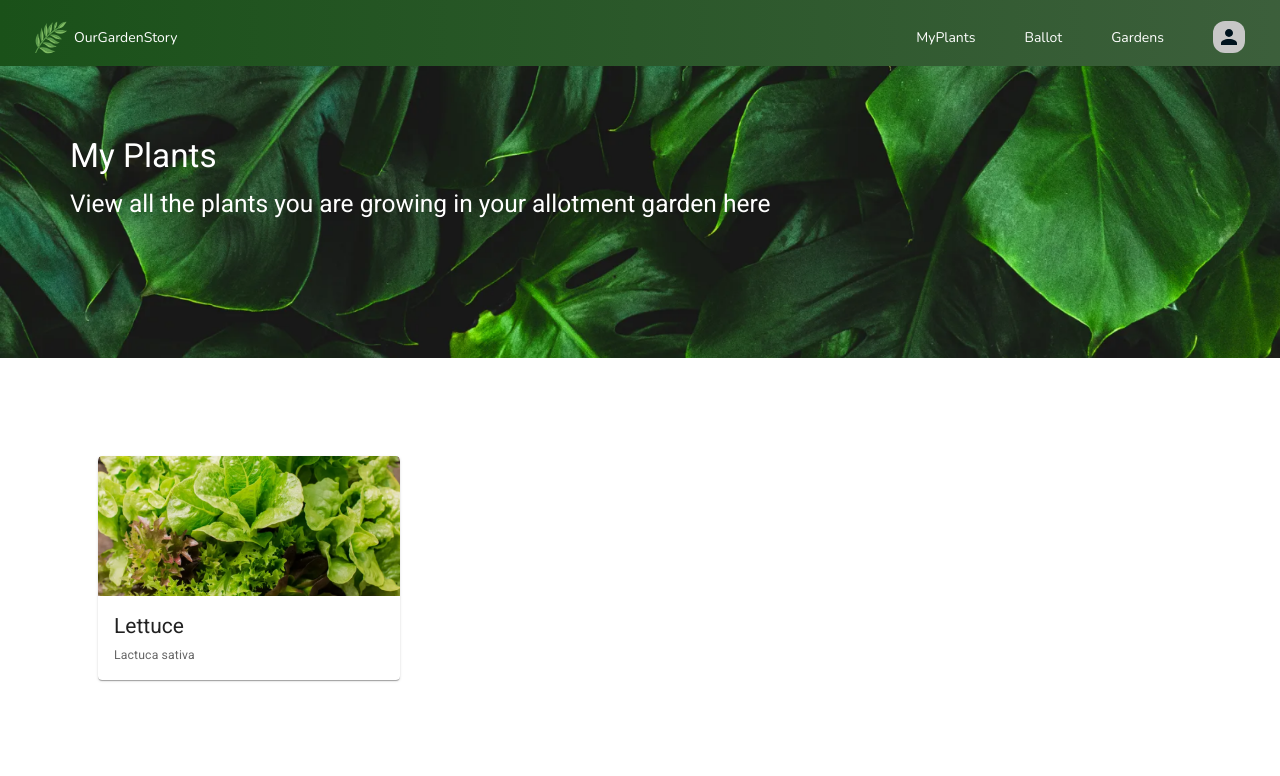
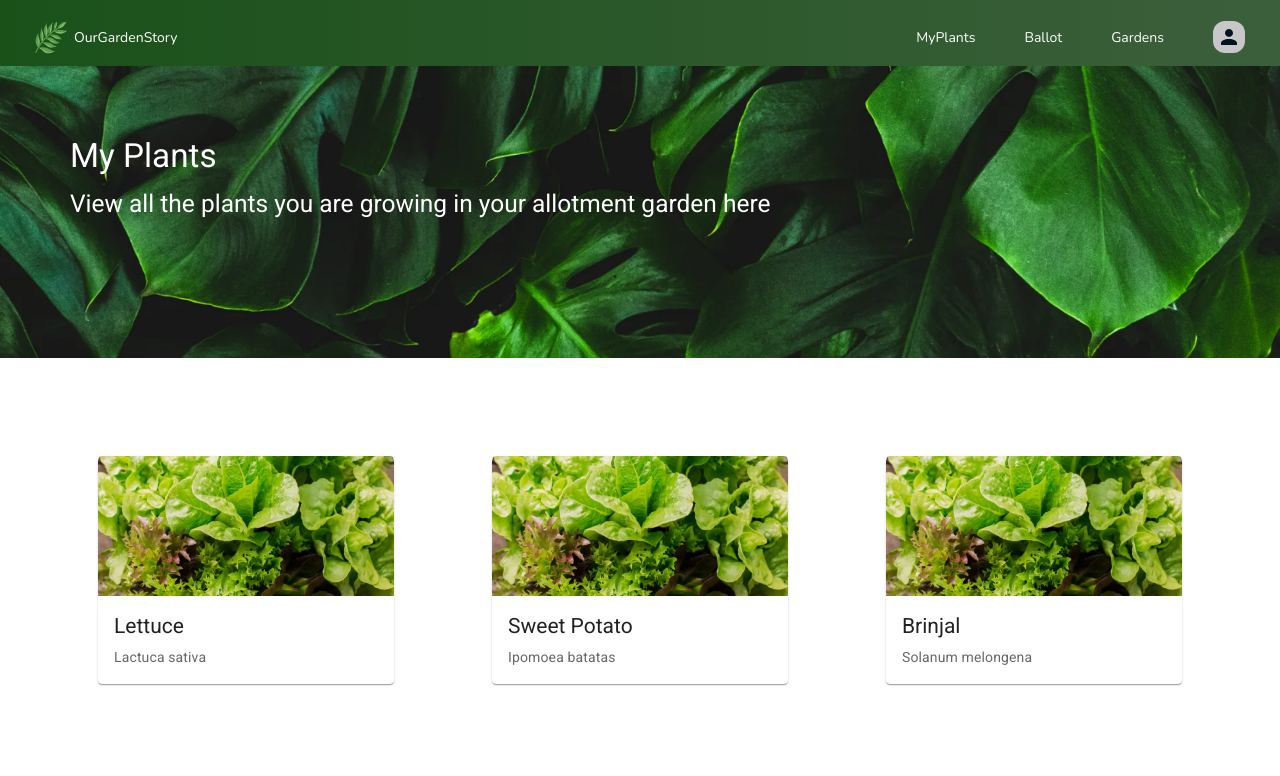
Before and after one commit to CS203-G2-T7/CS203-Project, a React (Create React App) app in the folder ReactFrontend/: page /my-plants in a window 1280 px wide. Shown: the top 776 px of the page. Built offline with nearby package versions, Linux system fonts and the light colour scheme.

Commit message:
refactored my plants a little

```diff
--- a/ReactFrontend/src/pages/MyPlants/ActionArea.styled.ts
+++ /dev/null
@@ -1,9 +0,0 @@
-import styled from "styled-components";
-import { Card } from "@mui/material";
-
-export const ActionAreaStyled = styled(Card)`
-  border-radius: calc(200rem/16);
-  margin-top: 7rem;
-  margin-left: 7rem;
-  width: calc(345rem/16);
-`;
--- /dev/null
+++ b/ReactFrontend/src/pages/MyPlants/Content/Content.styled.ts
@@ -0,0 +1,7 @@
+import styled from "styled-components";
+
+export const ContentStyled = styled.div`
+  display: flex;
+  gap: 7rem;
+  margin: 7rem
+`;
--- /dev/null
+++ b/ReactFrontend/src/pages/MyPlants/Content/PlantCard.styled.ts
@@ -0,0 +1,6 @@
+import styled from "styled-components";
+import { Card } from "@mui/material";
+
+export const PlantCardStyled = styled(Card)`
+  width: calc(345rem / 16);
+`;
--- a/ReactFrontend/src/pages/MyPlants/ActionAreaCard.tsx
+++ b/ReactFrontend/src/pages/MyPlants/Content/PlantCard.tsx
@@ -4,16 +4,16 @@ import CardContent from "@mui/material/CardContent";
 import CardMedia from "@mui/material/CardMedia";
 import Typography from "@mui/material/Typography";
 import { CardActionArea } from "@mui/material";
-import { ActionAreaStyled } from "./ActionArea.styled";
-import { rowObject } from "./MyPlants";
+import { PlantCardStyled } from "./PlantCard.styled";
+import { rowObject } from "../MyPlants";
 
 type Props = {
   rowObject: rowObject;
 };
 
-export default function ActionAreaCard({ rowObject }: Props) {
+export default function PlantCard({ rowObject }: Props) {
   return (
-    <ActionAreaStyled>
+    <PlantCardStyled>
       <Card sx={{ maxWidth: 345 }}>
         <CardActionArea>
           <CardMedia
@@ -27,12 +27,12 @@ export default function ActionAreaCard({ rowObject }: Props) {
             <Typography gutterBottom variant="h5" component="div">
               {rowObject.plantName}
             </Typography>
-            <Typography variant="body2" color="text.secondary">
+            <Typography variant="body1" color="text.secondary">
               {rowObject.species}
             </Typography>
           </CardContent>
         </CardActionArea>
       </Card>
-    </ActionAreaStyled>
+    </PlantCardStyled>
   );
 }
--- a/ReactFrontend/src/pages/MyPlants/MyPlants.tsx
+++ b/ReactFrontend/src/pages/MyPlants/MyPlants.tsx
@@ -3,8 +3,8 @@ import { MyPlantsStyled } from "./MyPlants.styled";
 import Navbar from "components/Navbar/Navbar";
 import { NavBarStyled } from "pages/Landing/NavBar.styled";
 import { HeaderStyled } from "pages/MyPlants/Header.styled";
-import ActionAreaCard from "./ActionAreaCard";
-import { ActionAreaStyled } from "./ActionArea.styled";
+import PlantCard from "./Content/PlantCard";
+import { ContentStyled } from "./Content/Content.styled";
 
 export type rowObject = {
   plantName: string;
@@ -38,9 +38,11 @@ export default function MyPlants({}: Props) {
         <p>My Plants</p>
         <p>View all the plants you are growing in your allotment garden here</p>
       </HeaderStyled>
-      {fakeDatabase.map((rowObject) => (
-        <ActionAreaCard rowObject={rowObject} />
-      ))}
+      <ContentStyled>
+        {fakeDatabase.map((rowObject) => (
+          <PlantCard rowObject={rowObject} />
+        ))}
+      </ContentStyled>
     </MyPlantsStyled>
   );
 }
```
